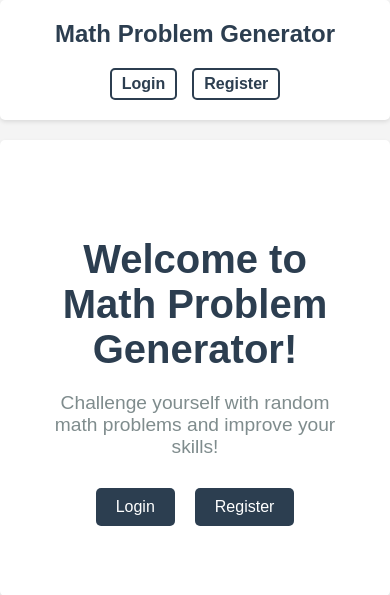
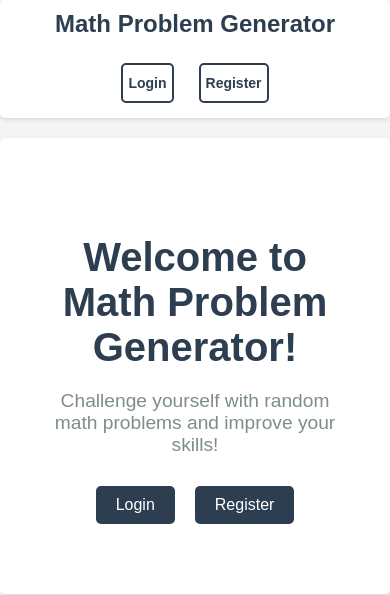
Before and after one commit to FarisAlqawasmi/COMP2011---Web-Application-Development-CW2, a Flask app: page / in a window 390 px wide. Shown: the top 595 px of the page. Run offline with Flask 3, Linux system fonts and the light colour scheme.

Commit message:
navbar phone

```diff
--- a/CW2/app/static/style.css
+++ b/CW2/app/static/style.css
@@ -458,19 +458,23 @@ input:invalid {
 @media (max-width: 768px) {
     nav .container {
         display: flex;
-        flex-wrap: wrap;
-        justify-content: center; /* Center the buttons */
-        gap: 10px; /* Add spacing between buttons */
+        flex-wrap: wrap; /* Allows wrapping to the next row */
+        justify-content: center; /* Center-align the buttons */
+        gap: 10px; /* Adds spacing between buttons */
+        padding: 10px; /* Optional: Adds padding to the navbar */
     }
 
     nav .container h1 {
-        flex-basis: 100%; /* Ensure the title spans the full width */
+        flex-basis: 100%; /* Title spans the full width */
         text-align: center;
-        margin-bottom: 10px; /* Add some space below the title */
+        margin-bottom: 10px; /* Space below the title */
     }
 
-    nav .container .btn-nav {
-        flex: 1 1 calc(50% - 10px); /* Each button takes 50% of the row minus the gap */
-        text-align: center; /* Center the text inside the button */
+    nav .btn-nav {
+        flex: 1 1 calc(45% - 10px); /* Buttons take ~45% of the width with spacing */
+        text-align: center; /* Center-align button text */
+        padding: 10px 5px; /* Adjust padding for smaller buttons */
+        font-size: 14px; /* Slightly smaller font size */
+        margin: 5px; /* Add consistent margins */
     }
 }
```
